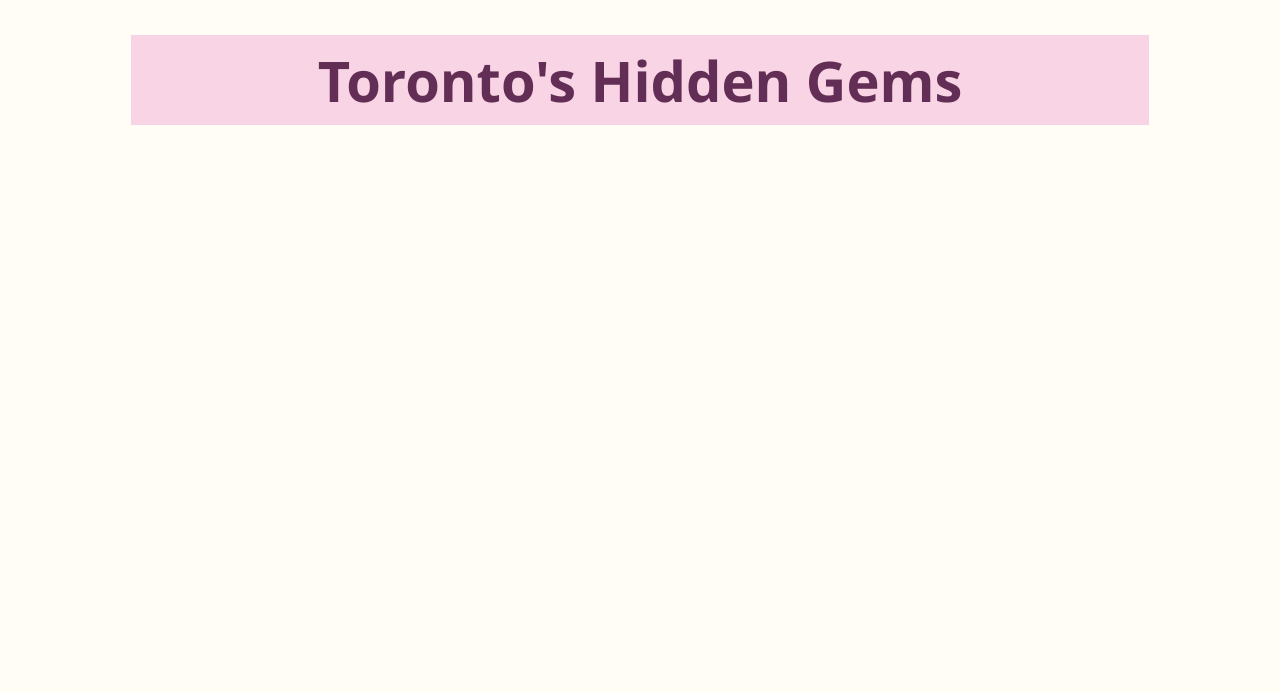
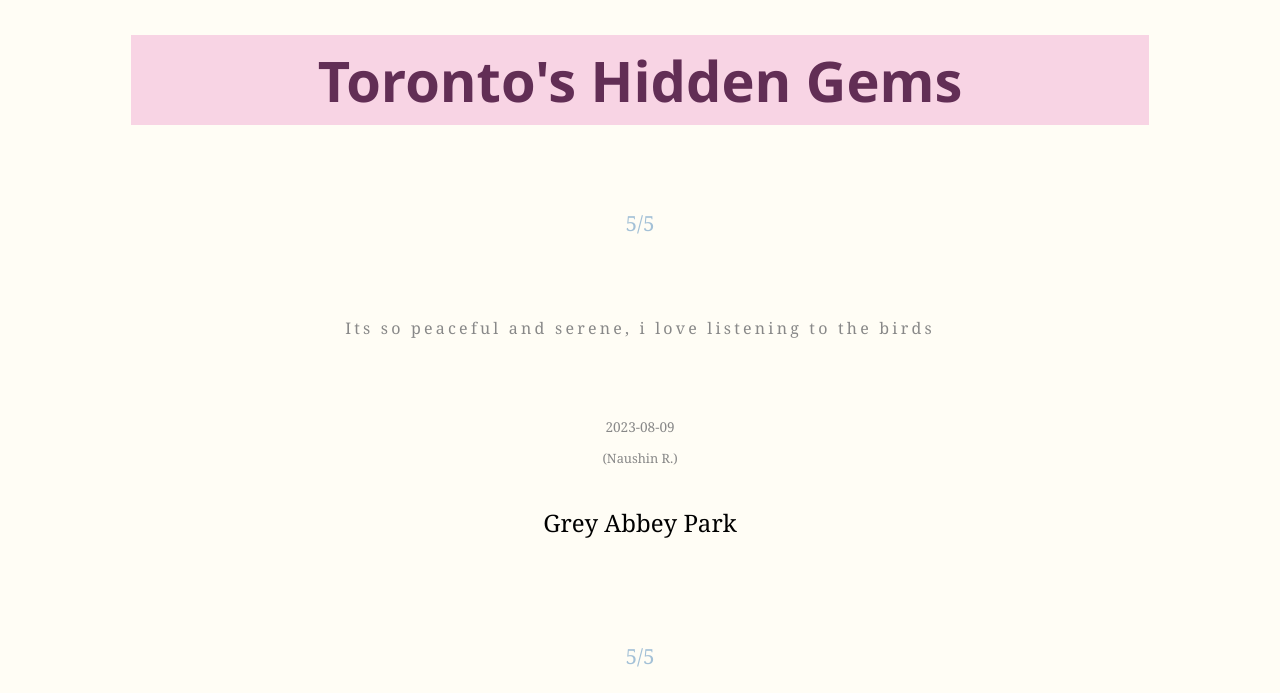
Before and after one commit to naushinrahman/Hidden-Gems-WebApp, a plain HTML site: page reviews.html in a window 1280 px wide. Shown: the part 107-800 px from the top of the page. Drawn offline with Linux system fonts and the light colour scheme.

Commit message:
updating js

```diff
--- a/css/style.css
+++ b/css/style.css
@@ -153,7 +153,7 @@
     }
 }
 
-@media only screen and (min-width: 400px)  { /*DESKTOP*/
+ /*DESKTOP*/
     body {
         text-align: center;
         line-height: 1.618;
@@ -209,9 +209,6 @@
         margin-top: 0.5rem;
     }
 
-    .blue img {
-        border: 0.2rem solid #0677a1;
-    }
 
     .pink {
         background-color: #f8d4e4;
@@ -224,9 +221,6 @@
         margin: 0;
     }
 
-    .pink img {
-        border: 0.2rem solid #e9639f;
-    }
 
     .green {
         background-color: #e1f0d6;
@@ -240,9 +234,6 @@
         text-decoration: none;
     }
 
-    .green img {
-        border: 0.2rem solid #317001;
-    }
 
     .menu-container {
         display: flex;
@@ -336,4 +327,42 @@
     font-size: 1.8rem;
     }
 
-}
+    #review-container {
+        display: flex;
+        flex-wrap: wrap;
+    }
+
+    .reviewCards {
+        height: 100%;
+        width: 100%;
+    }
+
+    .card-rating {
+        margin-top: 5%;
+        margin-bottom: 5%;
+        font-size: 1.3em;
+        color: #a4c1d7;
+      }
+
+      .card-text {
+        margin-top: 0%;
+        margin-bottom: 5%;
+        letter-spacing: 0.2em;
+        line-height: 1.8em;
+        font-size: 1em;
+        color: #888;
+      }
+
+      .card-date {
+        margin-top: 0%;
+        margin-bottom: 0%;
+        font-size: 0.85em;
+        color: #888;
+      }
+
+      .card-name {
+        margin-top: 0%;
+        margin-bottom: 2%;
+        font-size: 0.8em;
+        color: #888;
+      }
--- a/js/data.js
+++ b/js/data.js
@@ -1,18 +1,77 @@
-// Attach reviewData to the global window Object
-// so other scripts can access it at runtime.
+
 window.reviewData = [
     {
-        location: 'Grey Abbey',
-        name:'Naushin',
+        location: 'Grey Abbey Park',
+        name:'Naushin R.',
         date: '2023-08-09',
         rating: '5/5',
         comment: 'Its so peaceful and serene, i love listening to the birds',
     },
     {
         location: 'Midori Ramen',
+        name:'Jermaine R.',
+        date: '2023-08-09',
+        rating: '5/5',
+        comment: "Theyre garlic ramen is amazing, I'll be sure to come back with my whole family."
+    },
+    {
+        location: 'Guildwood Park',
+        name:'Sarah M.',
+        date: '2023-08-09',
+        rating: '5/5',
+        comment: 'Its so peaceful and serene, I love listening to the birds',
+    },
+    {
+        location: 'Arctic Bites',
         name:'Naushin',
         date: '2023-08-09',
         rating: '5/5',
-        comment: 'Its so peaceful and serene, i love listening to the birds',
+        comment: 'Its so peaceful and serene, I love listening to the birds',
+    },
+    {
+        location: 'Saving Mondays',
+        name:'Naushin',
+        date: '2023-08-09',
+        rating: '5/5',
+        comment: "Staff as so kind and their cookies are amazing!! Love coming here to work! It's such a cozy and cute space",
     }
 ];
+
+function reviewCards() {
+    const reviewCont = document.getElementById("review-container");
+    reviewCont.innerHTML = "";
+
+    reviewData.forEach((review) => {
+      const card = document.createElement("div");
+      card.classList.add("reviewCards");
+
+      const rating = document.createElement("p");
+      rating.classList.add("card-rating");
+      rating.textContent = review.rating;
+
+      const reviewText = document.createElement("p");
+      reviewText.textContent = review.comment;
+      reviewText.classList.add("card-text");
+
+      const date = document.createElement("p");
+      date.textContent = `${review.date}`;
+      date.classList.add("card-date");
+
+      const name = document.createElement("p");
+      name.textContent = `(${review.name})`;
+      name.classList.add("card-name");
+
+      const location = document.createElement("p");
+      location.textContent = review.location;
+
+      card.appendChild(rating);
+      card.appendChild(reviewText);
+      card.appendChild(date);
+      card.appendChild(name);
+      card.appendChild(location);
+
+      reviewCont.appendChild(card);
+    });
+  }
+
+  window.onload = reviewCards();
--- a/reviews.html
+++ b/reviews.html
@@ -21,6 +21,9 @@
                 <h1>Toronto's Hidden Gems</h1>
             </div>
         </header>
+        <div id="review-container">
+            <!-- Dynamically append cards here -->
+          </div>
         <script src="js/data.js"></script>
     </body>
 </html>
```
